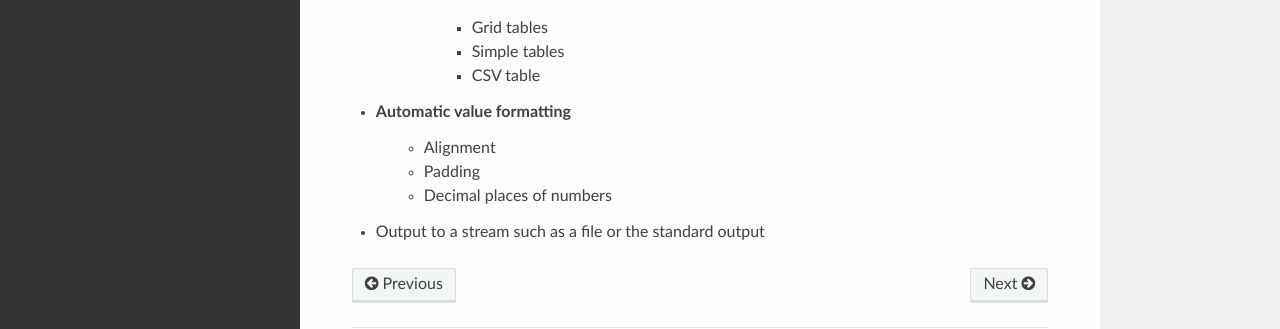
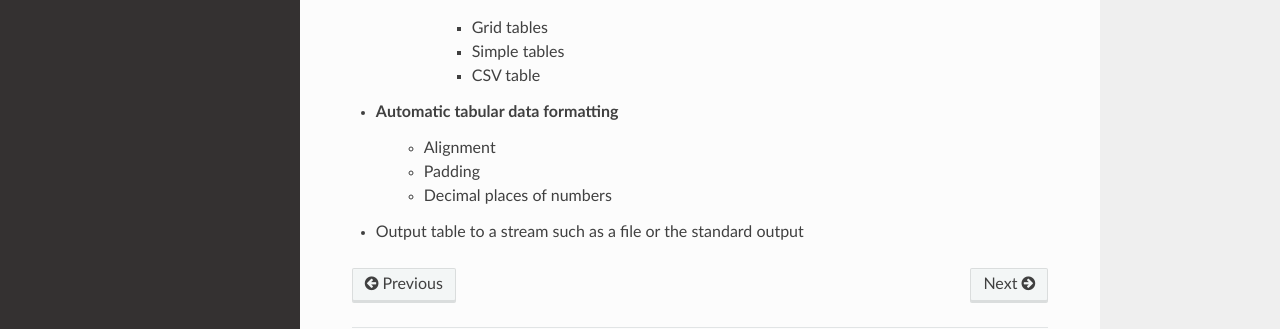
Before and after one commit to thombashi/pytablewriter, a Sphinx documentation site: the page built from docs/pages/introduction/index.rst, in a window 1280 px wide and 1165 px high. Shown: the part 732-1061 px from the top of the window. Built offline with Sphinx 7.4.7 and the Read the Docs theme 2.0.0, drawn with Linux system fonts in a browser that asks for light colours; pages that are not in the unit, such as notebooks, are missing from menus.

Commit message:
Update docs

```diff
--- a/README.rst
+++ b/README.rst
@@ -37,11 +37,11 @@ Features
         - Grid tables
         - Simple tables
         - CSV table
-- Automatic value formatting
+- Automatic tabular data formatting
     - Alignment
     - Padding
     - Decimal places of numbers
-- Output to a stream such as a file or the standard output
+- Output table to a stream such as a file or the standard output
 
 Examples
 ========
--- a/docs/pages/introduction/feature.txt
+++ b/docs/pages/introduction/feature.txt
@@ -17,8 +17,8 @@ Features
         - Grid tables
         - Simple tables
         - CSV table
-- Automatic value formatting
+- Automatic tabular data formatting
     - Alignment
     - Padding
     - Decimal places of numbers
-- Output to a stream such as a file or the standard output
+- Output table to a stream such as a file or the standard output
```
